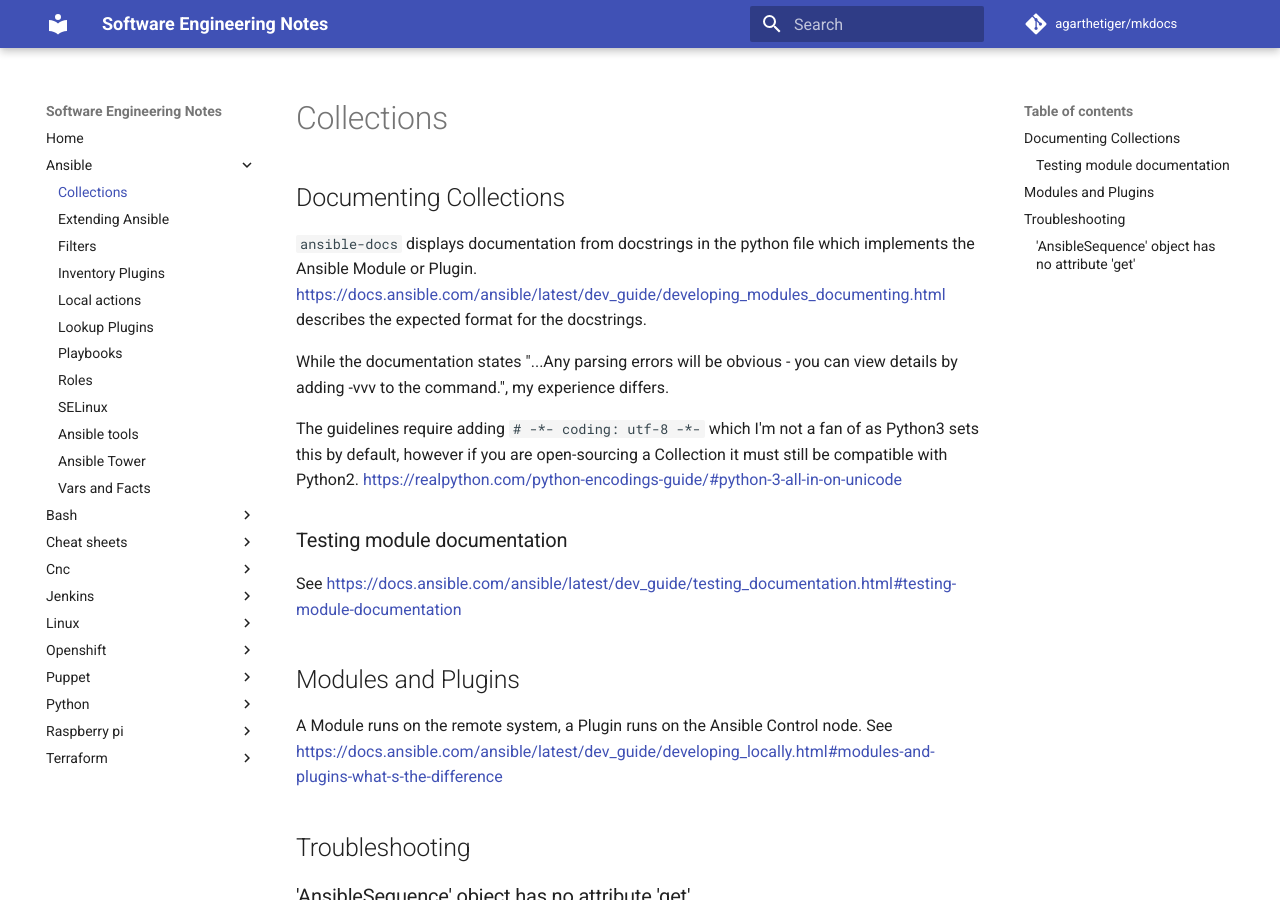
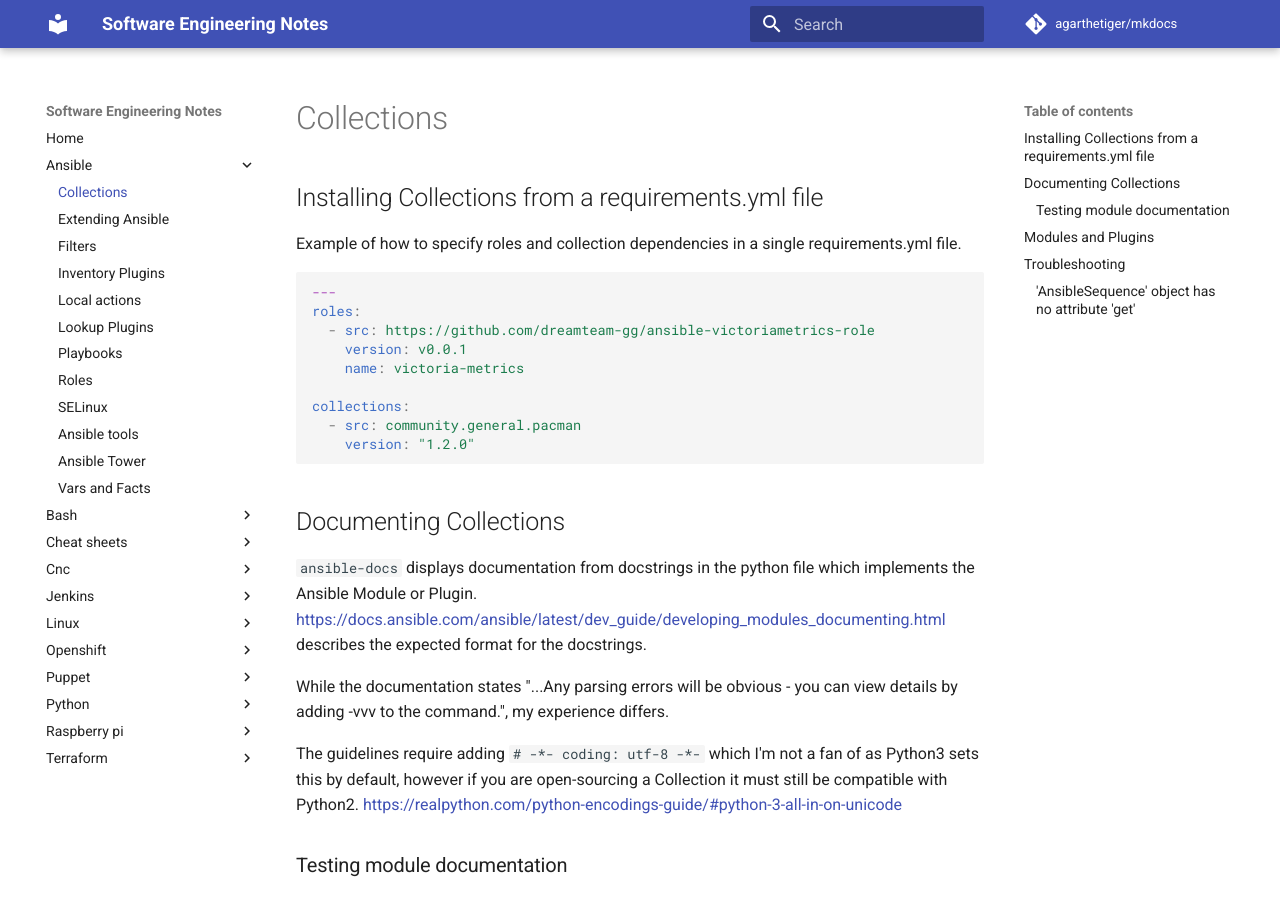
Before and after one commit to agarthetiger/mkdocs, an MkDocs documentation site: the page built from docs/ansible/collections.md, in a window 1280 px wide and 900 px high. Built offline with MkDocs 1.6.1 and Material for MkDocs 9.7.7, drawn with Linux system fonts in a browser that asks for light colours; comment, search, counter and statistics services are not loaded.

Commit message:
Update collections.md
Add example of requirements.yml file with roles and collections

````diff
--- a/docs/ansible/collections.md
+++ b/docs/ansible/collections.md
@@ -1,4 +1,20 @@
 # Collections
+
+## Installing Collections from a requirements.yml file
+
+Example of how to specify roles and collection dependencies in a single requirements.yml file.
+
+```yaml
+---
+roles:
+  - src: https://github.com/dreamteam-gg/ansible-victoriametrics-role
+    version: v0.0.1
+    name: victoria-metrics
+
+collections:
+  - src: community.general.pacman
+    version: "1.2.0"
+```
 
 ## Documenting Collections
 
````
